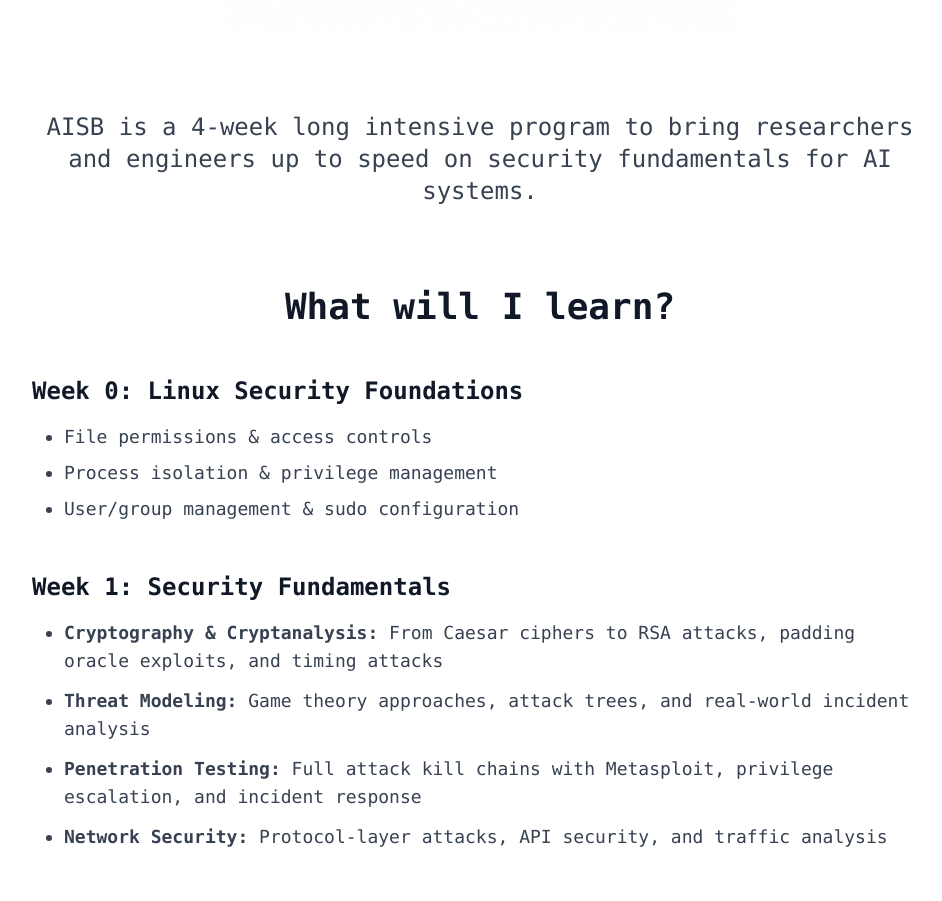
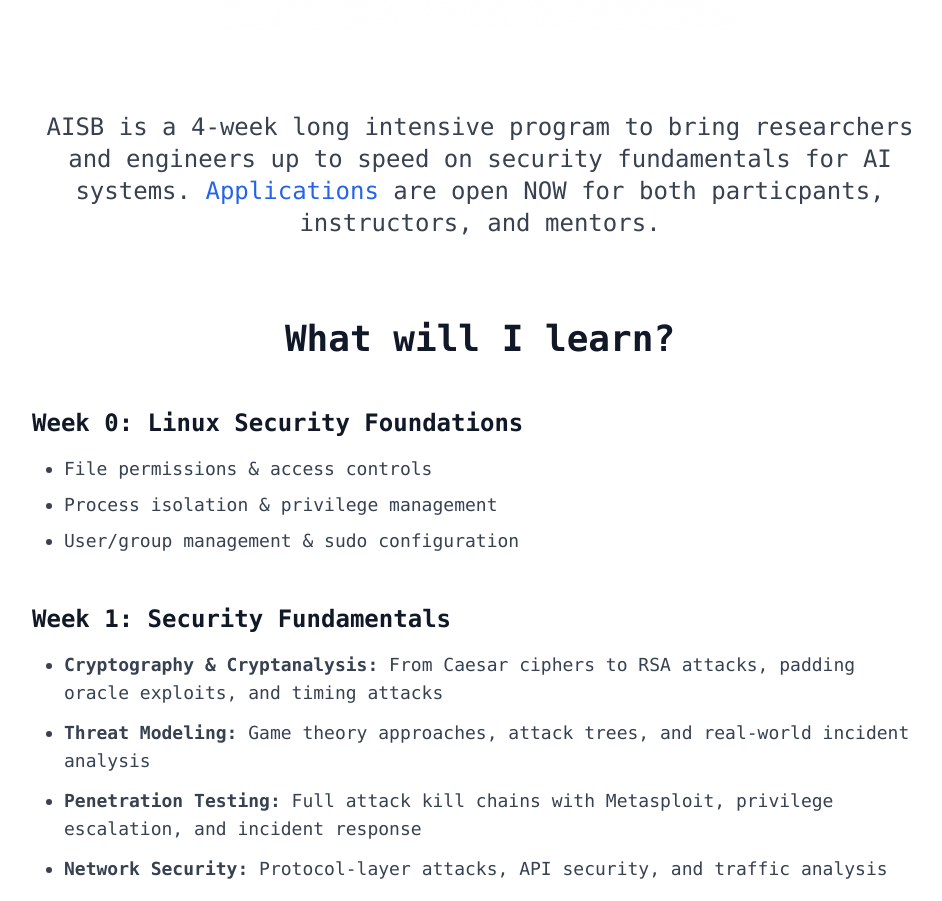
Before and after one commit to jinglin-l/aisb, a Next.js app: page / in a window 1280 px wide. Shown: the part 855-1756 px from the top of the page, without its empty margins (160-1102 px from the left). Built offline with nearby package versions, Linux system fonts and the light colour scheme.

Commit message:
better CTA

```diff
--- a/src/app/page.tsx
+++ b/src/app/page.tsx
@@ -50,7 +50,7 @@ export default function Home() {
         {/* Program Description */}
         <section>
           <p className="text-xl md:text-2xl text-gray-700 text-center">
-            AISB is a 4-week long intensive program to bring researchers and engineers up to speed on security fundamentals for AI systems.
+            AISB is a 4-week long intensive program to bring researchers and engineers up to speed on security fundamentals for AI systems. <a href="https://airtable.com/app5CvqWYtNWVXBzh/pagLyM1S6ZevGYUcB/form" target="_blank" rel="noopener noreferrer" className="text-blue-600 hover:underline">Applications</a> are open NOW for both particpants, instructors, and mentors.
           </p>
         </section>
 
```
